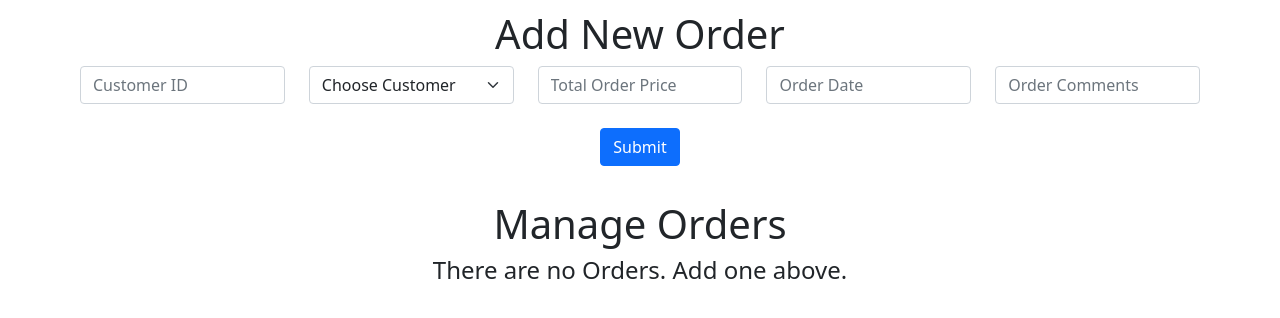
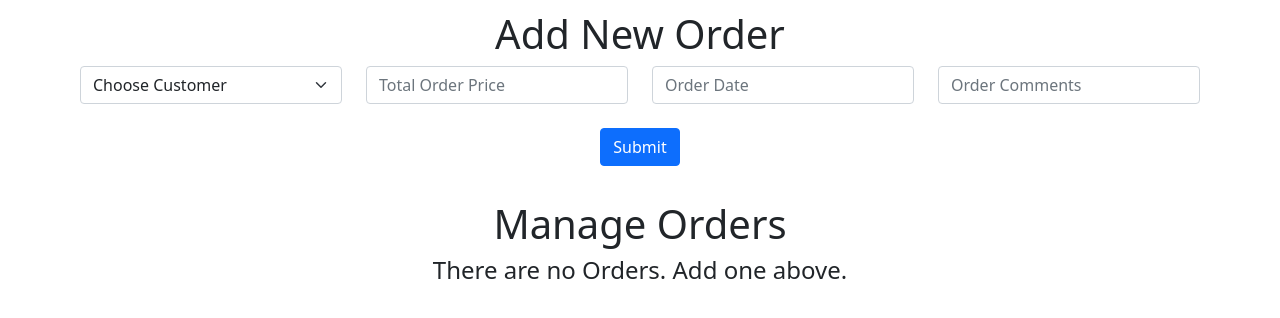
Before and after one commit to CaseyArndt/DBProject, a Flask app: page /orders in a window 1280 px wide. Shown: the part 56-374 px from the top of the page. Run offline with Flask 2, Linux system fonts and the light colour scheme; data that the repository does not hold is empty; some libraries are stand-ins or nearby versions.

Commit message:
Add customer dropdown to Orders

```diff
--- a/app.py
+++ b/app.py
@@ -94,7 +94,7 @@ def orders():
 
     if request.method == 'POST':
         try:
-            customer_id = request.form['customer_id']
+            customer_id = request.form['customer']
             total_price = request.form['total_price']
             order_date = request.form['order_date']
             order_comments = request.form['order_comments']
--- a/templates/orders.html
+++ b/templates/orders.html
@@ -10,9 +10,6 @@
     <h1 class="text-center">Add New Order</h1>
     <form action="/orders" method="POST" class="text-center">
         <div class="row">
-            <div class="col">
-                <input type="text" class="form-control" name="customer_id" id="customer_id" placeholder="Customer ID">
-            </div>
             <div class="col">
                 <select class="form-select" name="customer" id ="customer">
                     <option selected>Choose Customer</option>
```
